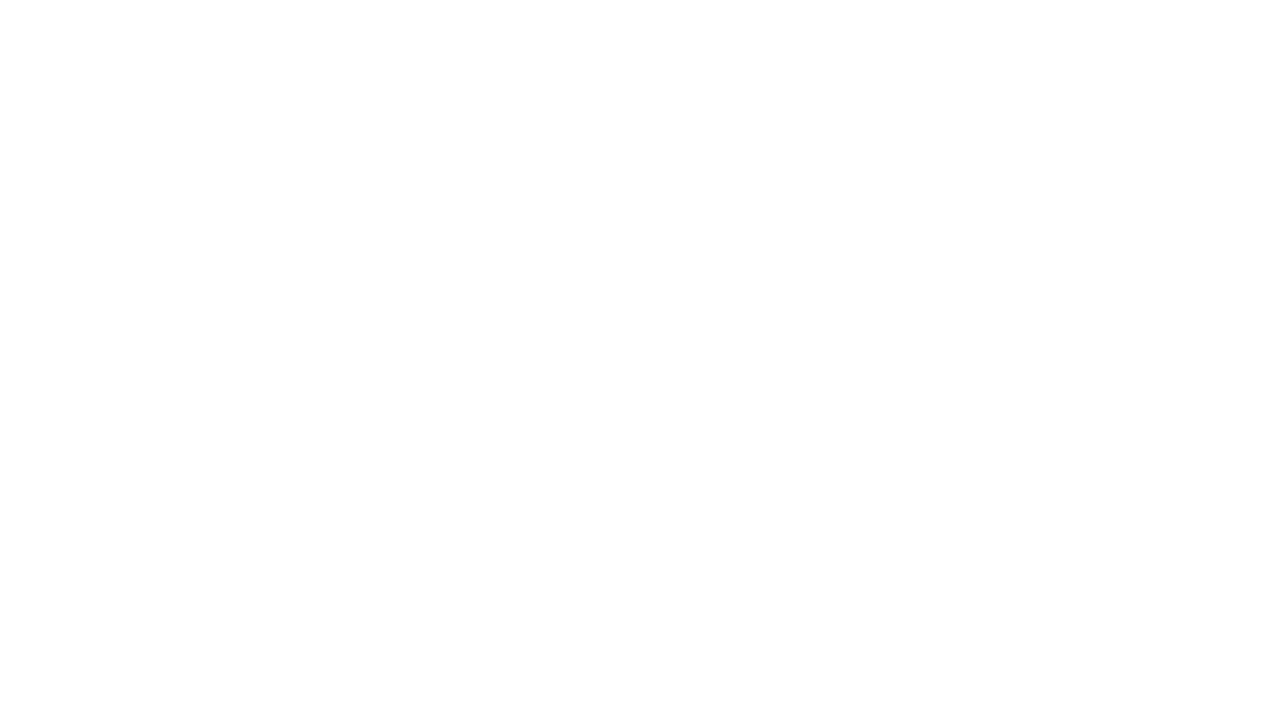
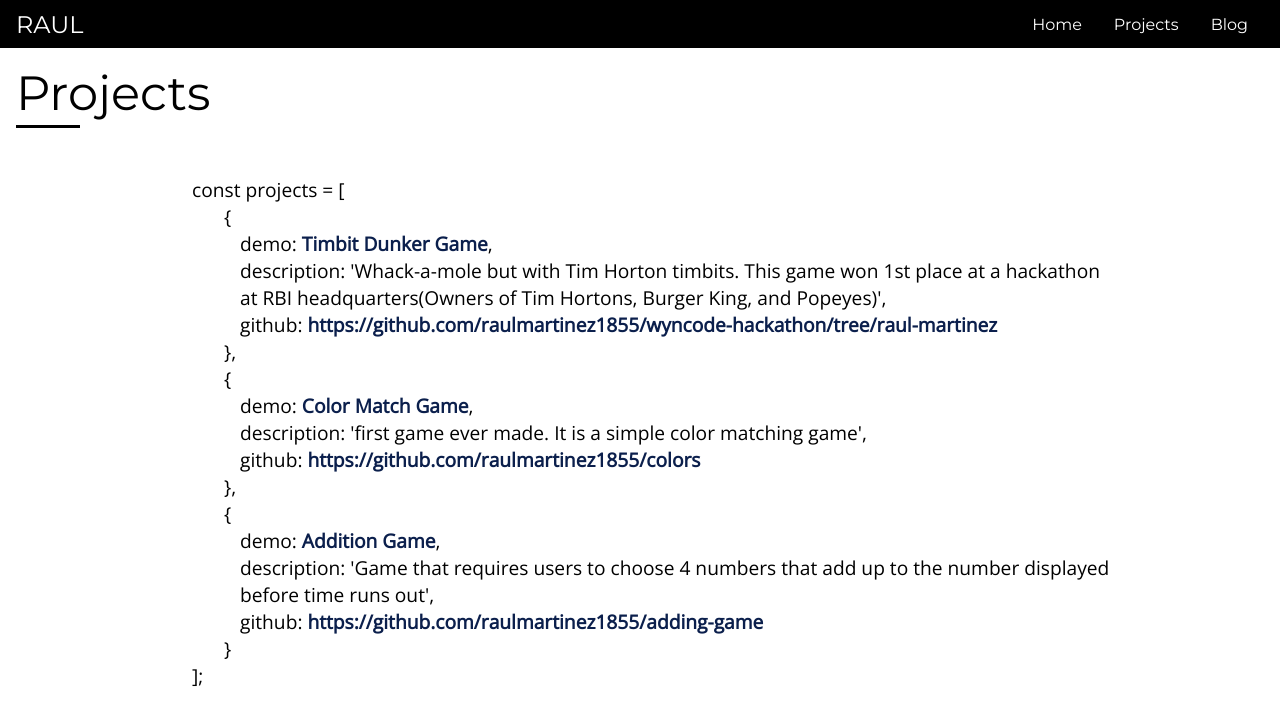
Before and after one commit to raulmartinez1855/roro-portfolio, a Gatsby site: page /projects in a window 1280 px wide. Before the commit this address had no page. Built offline with nearby package versions, Linux system fonts and the light colour scheme; Gatsby itself is replaced by a stand-in of ours; some packages are replaced by stand-ins of ours.

Commit message:
added a projects page

```diff
--- a/src/assets/sass/_projects.scss
+++ b/src/assets/sass/_projects.scss
@@ -1,26 +1,32 @@
 .projects {
   margin: 4rem 1rem 1rem 1rem;
-  button {
-    display: block;
-    cursor: pointer;
-    margin: 0 auto;
-    height: 3.5rem;
-    width: 10rem;
-    border-radius: 0.4rem;
-    background: #1ebba3;
-    transition: background-color 200ms ease-in;
-    overflow: hidden;
-    color: #fff;
-    font-size: 2rem;
-    &:hover {
-      background: #6fbcf9;
+  .project-wrapper {
+    max-width: 60rem;
+    margin: auto;
+  }
+  .project {
+    // margin-left: 5rem;
+    font-size: 0.6rem;
+    margin-left: 1rem;
+    @media (min-width: 650px) {
+      margin-left: 4rem;
+      font-size: 1.2rem;
+    }
+    &.variable {
+      margin-left: 0;
+      @media (min-width: 650px) {
+        margin-left: 2rem;
+      }
+    }
+    &.property {
+      @media (min-width: 650px) {
+        margin-left: 5rem;
+      }
+    }
+    a {
+      text-decoration: none;
+      color: #0b1f4c;
+      font-weight: 600;
     }
   }
-  a {
-    text-decoration: none;
-  }
-  p {
-    font-size: 1.2rem;
-    color: $p-color;
-  }
 }
--- a/src/components/Dropdown.js
+++ b/src/components/Dropdown.js
@@ -17,15 +17,10 @@ const Dropdown = props => {
           </Link>
         </li>
         <li>
-          <Link name="aboutRef" onClick={handleClick} to="/?scroll=about">
-            About
+          <Link name="projectsRef" onClick={handleClick} to="/projects">
+            Projects
           </Link>
         </li>
-        {/* <li>
-          <Link name="projectsRef" onClick={handleClick} to="#">
-            Projects
-          </Link>
-        </li> */}
         <li>
           <Link onClick={props.close} to="/blog">
             Blog
--- a/src/components/Menu.js
+++ b/src/components/Menu.js
@@ -36,15 +36,10 @@ class Menu extends Component {
             <Link to="/">Home</Link>
           </li>
           <li>
-            <Link name="aboutRef" to="/?scroll=about">
-              About
+            <Link name="projectsRef" to="/projects">
+              Projects
             </Link>
           </li>
-          {/* <li>
-            <Link name="projectsRef" onClick={this.handleClick} to="#">
-              Projects
-            </Link>
-          </li> */}
           <li>
             <Link to="/blog">Blog</Link>
           </li>
--- a/src/components/Projects.js
+++ b/src/components/Projects.js
@@ -1,47 +1,56 @@
 import React, { Component } from 'react'
 
 class Projects extends Component {
-  componentDidMount() {
-    setTimeout(() => {
-      this.props.findPositions('projectsRef', this.projectsRef.offsetTop)
-    }, 0)
-  }
+  projects = [
+    {
+      name: 'Timbit Dunker Game',
+      description: `'Whack-a-mole but with Tim Horton timbits. This game won 1st place at a hackathon at RBI headquarters(Owners of Tim Hortons, Burger King, and Popeyes)'`,
+      github:
+        'https://github.com/raulmartinez1855/wyncode-hackathon/tree/raul-martinez',
+      demo: 'https://tender-sinoussi-aac2c6.netlify.com/',
+    },
+    {
+      name: 'Color Match Game',
+      description: `'first game ever made. It is a simple color matching game'`,
+      github: 'https://github.com/raulmartinez1855/colors',
+      demo: 'https://frosty-fermat-5aae61.netlify.com/',
+    },
+    {
+      name: 'Addition Game',
+      description: `'Game that requires users to choose 4 numbers that add up to the number displayed before time runs out'`,
+      github: 'https://github.com/raulmartinez1855/adding-game',
+      demo: 'https://jovial-jones-dcd1bc.netlify.com',
+    },
+  ]
   render() {
     return (
-      <div
-        ref={e => {
-          this.projectsRef = e
-        }}
-        className="projects"
-      >
-        <h2 className="section-title">Projects</h2>
-        <p>
-          Hello, I am Raul. Thank you for coming to my page. I am a developer
-          out of Miami, FL. Currently, I work as a Front End Developer for
-          Sandals Resorts. Mostly, I work in HTML, SCSS, Javascript, and React
-          every day.
-        </p>
-        <p>
-          I began coding fulltime when I joined the Wyncode Academy in their
-          19th cohort, on September 19th, 2017. I am very thankful to be in the
-          development field because I am able to work in what I am passionate
-          projects. It allows me endless creativity, and I make a difference by
-          solving problems. The best part is that I will never know everything
-          their is to know projects development, so I can always improve.
-        </p>
-        <p>
-          If you would like to know more projects my professional background,
-          here is a copy of my resume:
-        </p>
-        <a download href="/static/RAULMARTINEZ_Resume.pdf">
-          <button>Resume</button>
-        </a>
-        <p>
-          When I am not coding, I am usually catching a movie with my wife (We
-          are AMC A-List members, It's the best). I love hanging out with my dog
-          Knox and cat Koda. Also, I am a powerlifter, so pretty much I like to
-          pick up heavy things and put them back down.
-        </p>
+      <div className="projects">
+        <h3 className="section-title">Projects</h3>
+        <div className="project-wrapper">
+          <div className="project variable">const projects = [</div>
+          {this.projects.map((o, i) => {
+            const isLast = this.projects.length - 1 === i
+            return (
+              <div v key={i}>
+                <div className="project">&#123;</div>
+                <div className="project property">
+                  demo: <a href={o.demo}>{o.name}</a>,
+                </div>
+                <div className="project property">
+                  description: {o.description},
+                </div>
+                <div className="project property">
+                  github: <a href={o.github}>{o.github}</a>
+                </div>
+                <div className="project">
+                  &#125;
+                  {!isLast && ','}
+                </div>
+              </div>
+            )
+          })}
+          <div className="project variable">];</div>
+        </div>
       </div>
     )
   }
--- /dev/null
+++ b/src/pages/projects.js
@@ -0,0 +1,13 @@
+import React, { Component } from 'react'
+import Projects from '../components/Projects'
+import Menu from '../components/Menu'
+export default class ProjectsPage extends Component {
+  render() {
+    return (
+      <div>
+        <Menu />
+        <Projects />
+      </div>
+    )
+  }
+}
```
Also changed, not shown: src/components/About.js (+1 -9 lines), src/pages/index.js (+2 -28 lines).
